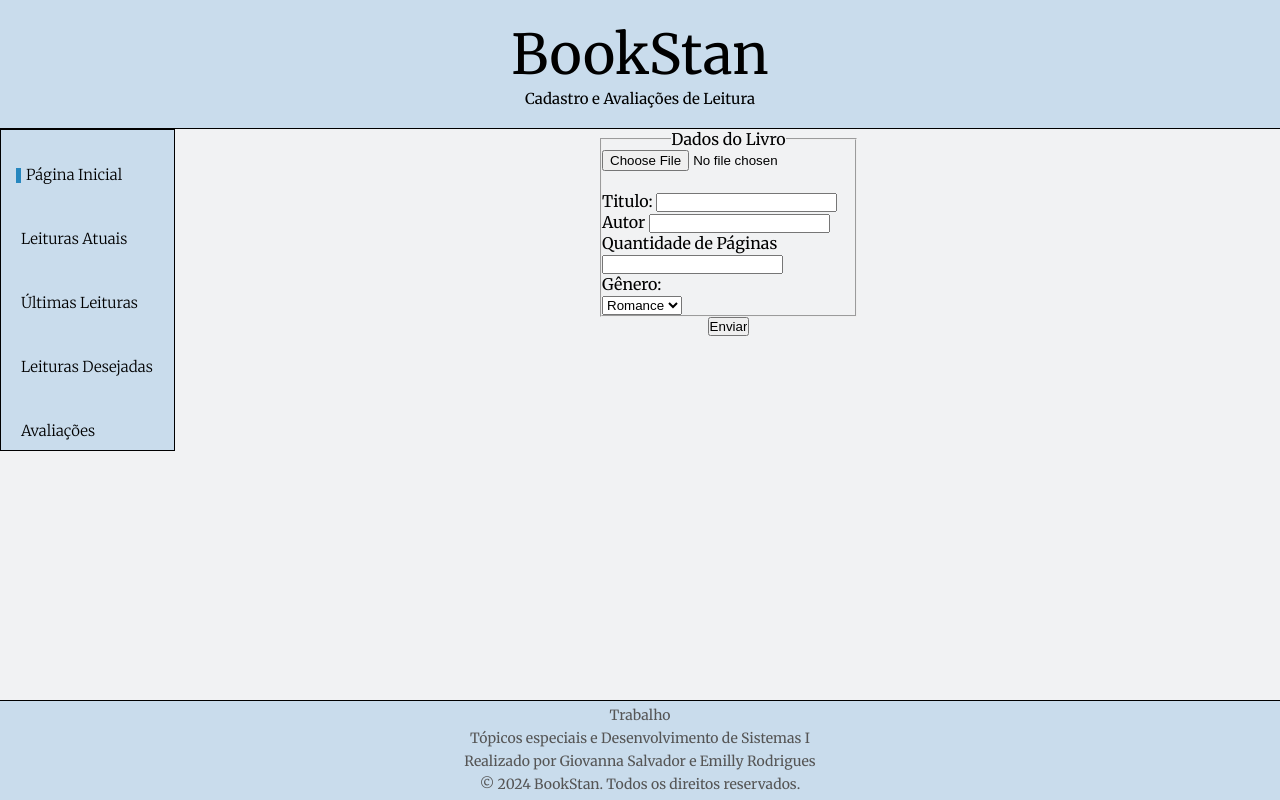
After one commit to giovanna004/TrabalhoTE, a PHP site: page /CadastroLivro.html in a window 1280 px wide. The commit adds this page. Run offline with PHP 8.4, Linux system fonts and the light colour scheme.

Commit message:
Adicionei o arquivo de cadastro e dei uma arrumada

```diff
--- /dev/null
+++ b/topicos especiais/CadastroLivro.html
@@ -0,0 +1,66 @@
+<!DOCTYPE html>
+<html lang="pt-BR">
+<head>
+    <meta charset="UTF-8">
+    <meta name="viewport" content="width=device-width, initial-scale=1.0">
+    <title>Cadastro</title>
+    <meta name="description" content="BookStan - Cadastro e Avaliações de Leitura">
+    <link rel="stylesheet" type="text/css" href="style.css">
+</head>
+<header class="cabecalho">
+    <div>
+        <a class="titulo">BookStan</a>
+        <a class="subtitulo">Cadastro e Avaliações de Leitura</a>
+    </div>
+</header>
+<body>
+    <main>
+         <nav class="navegacao"></div>
+            <ul>
+                <li class="ativo"><a>Página Inicial</a></li>
+                <li><a>Leituras Atuais</a></li>
+                <li><a>Últimas Leituras</a></li>
+                <li><a>Leituras Desejadas</a></li>
+                <li><a>Avaliações</a></li>
+
+            </ul>
+        </nav>
+        <form>
+            <fieldset>
+                <input id="imagem" type="file" accept="image/png, image/jpeg"/><br><br>
+                <legend>Dados do Livro</legend>
+                <label>Titulo:</label>
+                <input id="titulo-livro" type="text" />
+                <br>
+                <label>Autor</label>
+                <input id="autor-livro" type="text"/>
+                <br>
+                <label>Quantidade de Páginas</label>
+                <input id="paginas-livro" type="number"/>
+                <br>
+                Gênero:
+                <br>
+                <select name="lista-genero">
+                    <option value="1">Romance</option>
+                    <option value="2">Terror</option>
+                    <option value="3">Comédia</option>
+                    <option value="4">Fantasia</option>
+                    <option value="5">Ficção</option>
+                </select>
+            </fieldset>
+            <input type="submit" value="Enviar"/>
+        </form>
+    </main>
+
+</body>
+
+<footer class="rodapeLivro">
+        <div class="conteudo-rodape">
+            <p>Trabalho</p>
+            <p>Tópicos especiais e Desenvolvimento de Sistemas I</p>
+            <p>Realizado por Giovanna Salvador e Emilly Rodrigues</p>
+            <p>&copy; 2024 BookStan. Todos os direitos reservados.</p>
+        </div>
+</footer>
+
+</html>
--- a/topicos especiais/home.html
+++ b/topicos especiais/home.html
@@ -29,7 +29,11 @@
         </nav>
 
         <div class="corpo">
+            <div class="acrescentaLivro">
+                <a href="CadastroLivro.html"><img class="adiciona"  src="imagens/adicionar.png" alt="adicionar"></a>
+            </div>
         <br><br><br><br><br><br><br><br><br><br><br><br><br><br><br><br><br><br><br><br><br><br><br><br><br><br><br><br><br><br><br><br><br><br><br><br><br><br>
+
         </div>
     </main>
 
--- a/topicos especiais/style.css
+++ b/topicos especiais/style.css
@@ -19,6 +19,8 @@ body {
     font-size: 100%;
     background:  #f1f2f3 ;
 }
+
+
 
 
 /*cabecalho*/
@@ -47,7 +49,22 @@ body {
     display: flex;
     flex-grow: 1;
 }
-
+.acrescentaLivro{
+    display: grid;
+    margin-top: 20%;
+    background: #b8b7b7;
+    height: 150px;
+    width: 110px;
+}
+.adiciona{
+    height: 100px;
+    width: 100px;
+    margin: 19px 5px;
+    transition: opacity 0.2s ease;
+}
+.adiciona:hover{
+    opacity: 0.5;
+}
 /*navegacao*/
 .navegacao {
     width: 175px;
@@ -92,10 +109,25 @@ ul li a:hover:before{
     margin-right: 5px;
     vertical-align: middle;
 }
-
+.navegacao{
+    position: absolute;
+}
 .navegacao ul li a:hover::before,
 .navegacao ul li.ativo a::before {
     width: 5px;
+}
+
+/* conteudo do livro */
+form  {
+    width: 200px;
+    display: grid;
+    place-items: center;
+    position:relative;
+    z-index: 1 ;
+    margin-left: 600px;
+}
+legend {
+       text-align: center;
 }
 
 /*corpo*/
@@ -120,3 +152,13 @@ ul li a:hover:before{
     color: #555;
     font-size: 14px;
 }
+.rodapeLivro{
+    background: #C9DCEC;
+    width: 100%;
+    height: 100px;
+    position: absolute;
+    bottom: 0;
+    left: 0;
+    text-align: center;
+    border-top: 0.7px solid #000000;
+}
```
Also changed, not shown: topicos especiais/imagens/adicionar.png (added).
